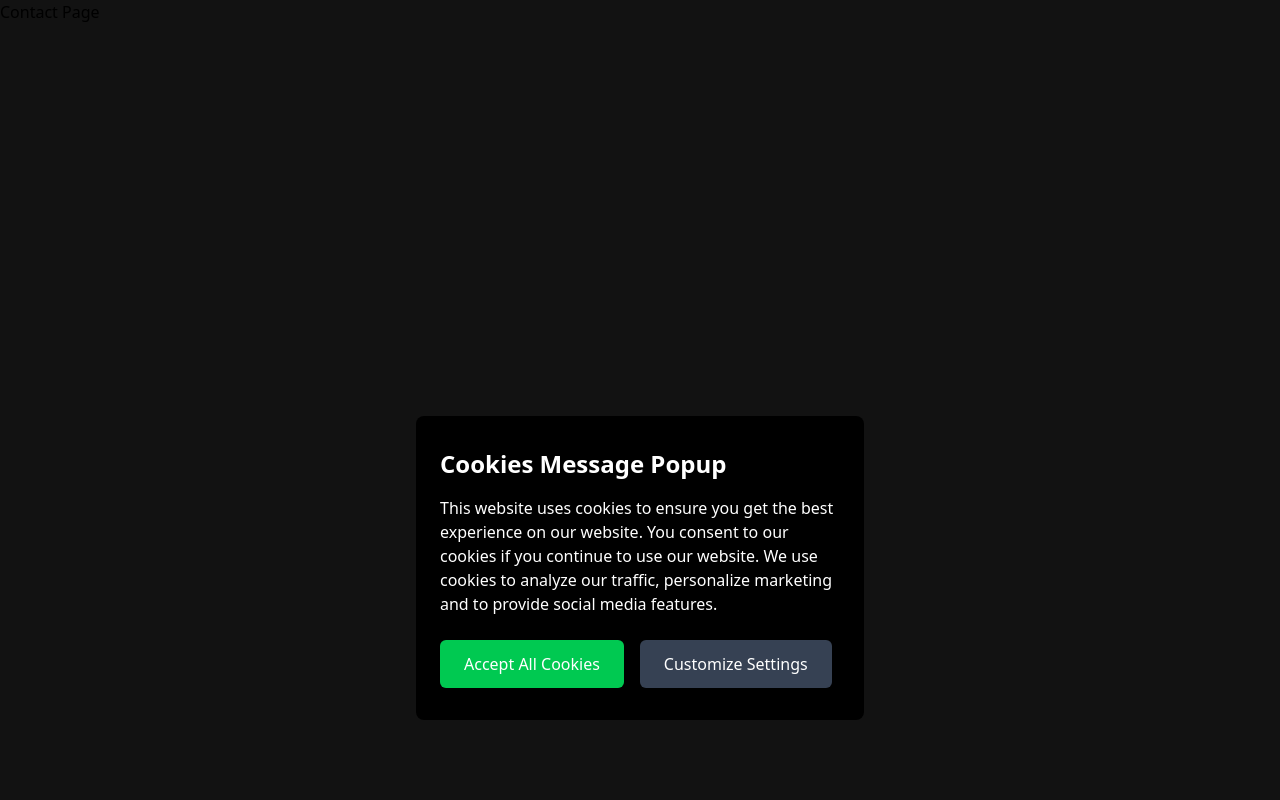
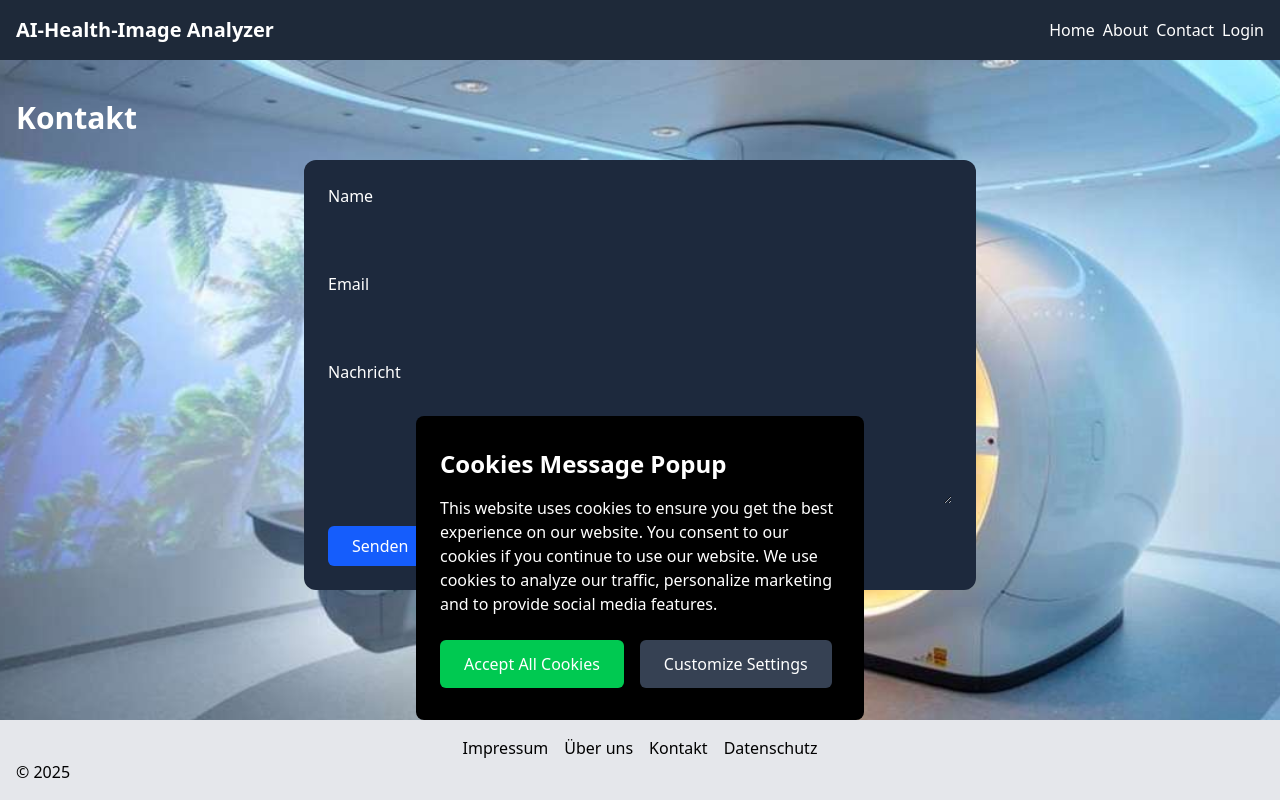
Before and after one commit to AI-Health-Image/AI-Health-Image, a React (Vite) app in the folder frontend/: page /contact in a window 1280 px wide. Built offline with nearby package versions, Linux system fonts and the light colour scheme.

Commit message:
created a contact_page with all necessary informations

```diff
--- a/frontend/src/pages/ContactPage.jsx
+++ b/frontend/src/pages/ContactPage.jsx
@@ -1,8 +1,64 @@
-function ContactPage () {
+import Layout from "../layout/Layout";
+
+function ContactPage() {
+  const handleSubmit = (e) => {
+    e.preventDefault();
+    // Handle form submission
+  };
+
   return (
-    <div>
-      <h1>Contact Page</h1>
+    <div
+      className="bg-cover bg-center h-screen"
+      style={{ backgroundImage: "url('/mrt-maschin.jpg')" }}
+    >
+      <Layout>
+        <div className="container mx-auto px-4 py-8">
+          <h1 className="text-3xl font-bold mb-6 text-white">Kontakt</h1>
+
+          <div className="bg-slate-800 rounded-xl p-6 max-w-2xl mx-auto">
+            <form onSubmit={handleSubmit} className="space-y-4">
+              <div>
+                <label htmlFor="name" className="block text-white mb-2">Name</label>
+                <input
+                  type="text"
+                  id="name"
+                  className="w-full p-2 rounded-md"
+                  required
+                />
+              </div>
+
+              <div>
+                <label htmlFor="email" className="block text-white mb-2">Email</label>
+                <input
+                  type="email"
+                  id="email"
+                  className="w-full p-2 rounded-md"
+                  required
+                />
+              </div>
+
+              <div>
+                <label htmlFor="message" className="block text-white mb-2">Nachricht</label>
+                <textarea
+                  id="message"
+                  rows="4"
+                  className="w-full p-2 rounded-md"
+                  required
+                ></textarea>
+              </div>
+
+              <button
+                type="submit"
+                className="bg-blue-600 text-white px-6 py-2 rounded-md hover:bg-blue-700"
+              >
+                Senden
+              </button>
+            </form>
+          </div>
+        </div>
+      </Layout>
     </div>
-  )
+  );
 }
+
 export default ContactPage;
```
